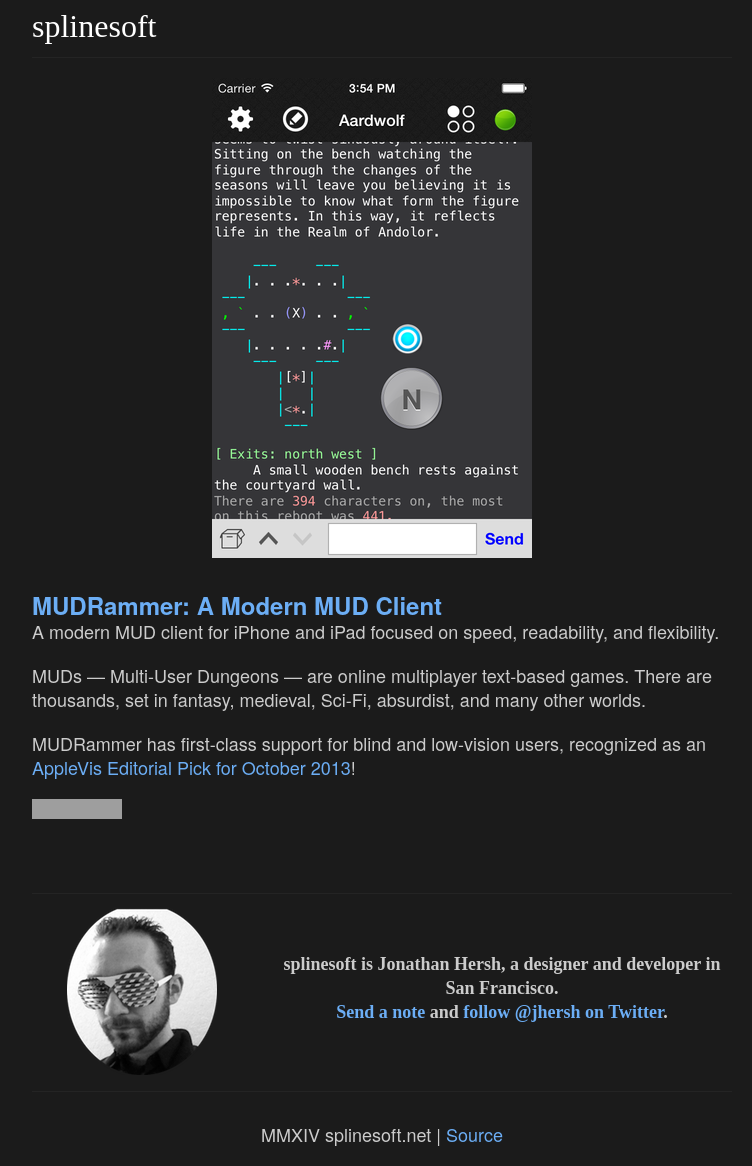
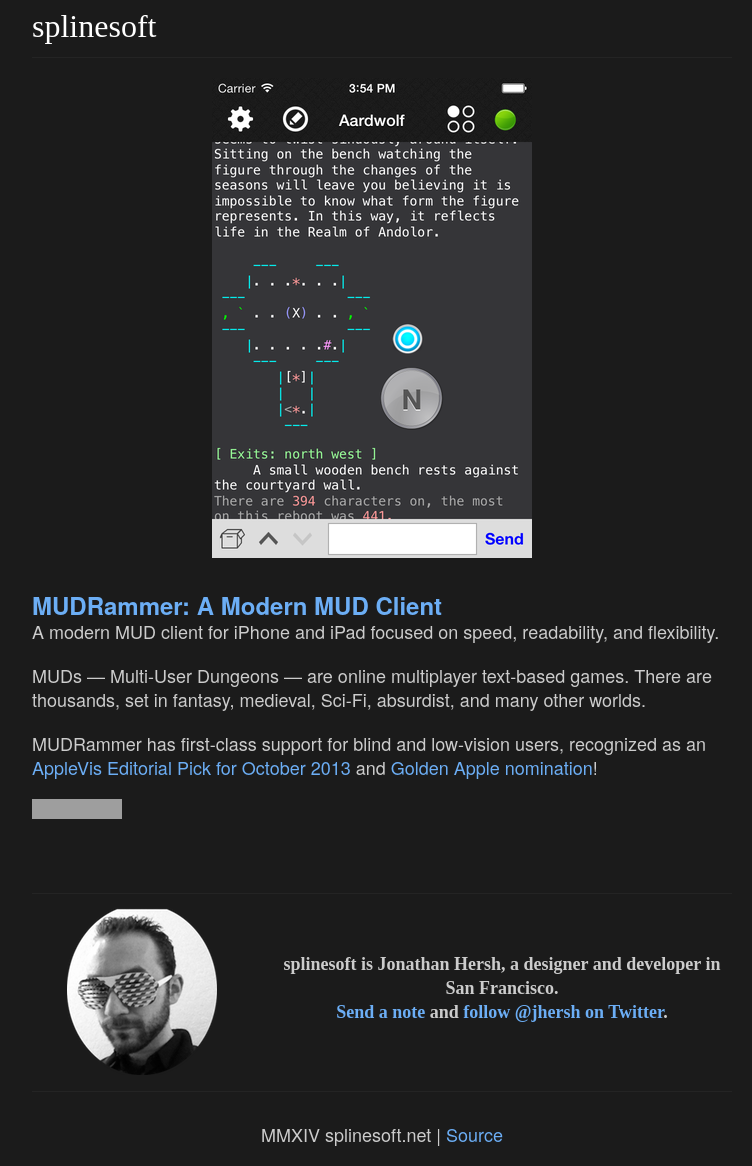
Before and after one commit to splinesoft/splinesoft.net, a Jekyll site: the page built from index.html, in a window 1280 px wide. Shown: the whole page, without its empty margins (138-890 px from the left). Built offline with Jekyll 4.4.1, drawn with Linux system fonts in a browser that asks for light colours; nearby versions of some CDN libraries; Markdown is read by kramdown in place of the engine named in the settings; grey boxes are pictures that could not be loaded.

Commit message:
Update recognition

```diff
--- a/index.html
+++ b/index.html
@@ -11,7 +11,7 @@ title: splinesoft.net
     <span class="lead"><a href="/mudrammer/">MUDRammer: A Modern MUD Client</a></span>
     <p>A modern MUD client for iPhone and iPad focused on speed, readability, and flexibility.</p>
     <p>MUDs &mdash; Multi-User Dungeons &mdash; are online multiplayer text-based games. There are thousands, set in fantasy, medieval, Sci-Fi, absurdist, and many other worlds.</p>
-    <p>MUDRammer has first-class support for blind and low-vision users, recognized as an <a href="http://www.applevis.com/blog/advocacy/announcing-applevis-editorial-team-app-pick-month-october-2013-papa-sangre-ii">AppleVis Editorial Pick for October 2013</a>!</p>
+    <p>MUDRammer has first-class support for blind and low-vision users, recognized as an <a href="http://www.applevis.com/blog/advocacy/announcing-applevis-editorial-team-app-pick-month-october-2013-papa-sangre-ii">AppleVis Editorial Pick for October 2013</a> and <a href="http://www.applevis.com/blog/advocacy/cast-your-votes-now-applevis-golden-apple-awards-2013">Golden Apple nomination</a>!</p>
     <p>
         <a href="https://itunes.apple.com/us/app/mudrammer-a-modern-mud-client/id597157072?mt=8&uo=4" target="itunes_store"style="display:inline-block;overflow:hidden;background:url(http://linkmaker.itunes.apple.com/htmlResources/assets/images/web/linkmaker/badge_appstore-lrg.png) no-repeat;width:135px;height:40px;@media only screen{background-image:url(http://linkmaker.itunes.apple.com/htmlResources/assets/images/web/linkmaker/badge_appstore-lrg.svg);}"></a>
     </p>
--- a/mudrammer/index.html
+++ b/mudrammer/index.html
@@ -15,7 +15,7 @@ title: MUDRammer - splinesoft.net
 <div class="twelve columns clearfix">
     <p>MUDs &mdash; Multi-User Dungeons &mdash; are online multiplayer text-based games. There are thousands, set in fantasy, medieval, Sci-Fi, absurdist, and many other worlds.</p>
     <p>Check out the <a href="{{ site.rammer.kb }}">MUDRammer Knowledge Base</a> and <a href="{{ site.rammer.ideas }}">feedback forum</a>.</p>
-    <p>MUDRammer has first-class support for blind and low-vision users, recognized as an <a href="http://www.applevis.com/blog/advocacy/announcing-applevis-editorial-team-app-pick-month-october-2013-papa-sangre-ii">AppleVis Editorial Pick for October 2013</a>!</p>
+    <p>MUDRammer has first-class support for blind and low-vision users, recognized as an <a href="http://www.applevis.com/blog/advocacy/announcing-applevis-editorial-team-app-pick-month-october-2013-papa-sangre-ii">AppleVis Editorial Pick for October 2013</a> and <a href="http://www.applevis.com/blog/advocacy/cast-your-votes-now-applevis-golden-apple-awards-2013">Golden Apple nomination</a>!</p>
 </div>
 <br style="clear" />
 <div class="twelve columns clearfix rampics">
```
Also changed, not shown: _config.yml (line endings or trailing spaces).
